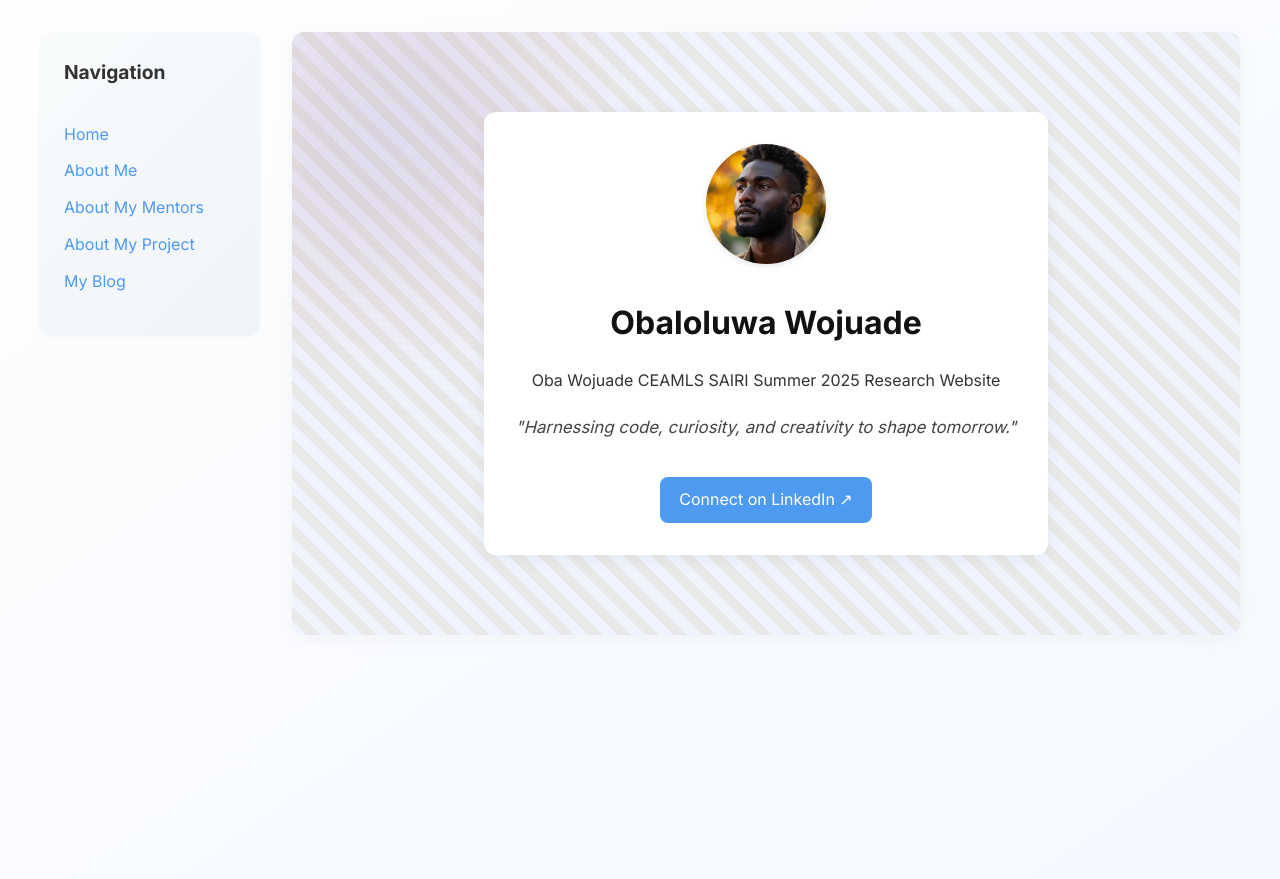
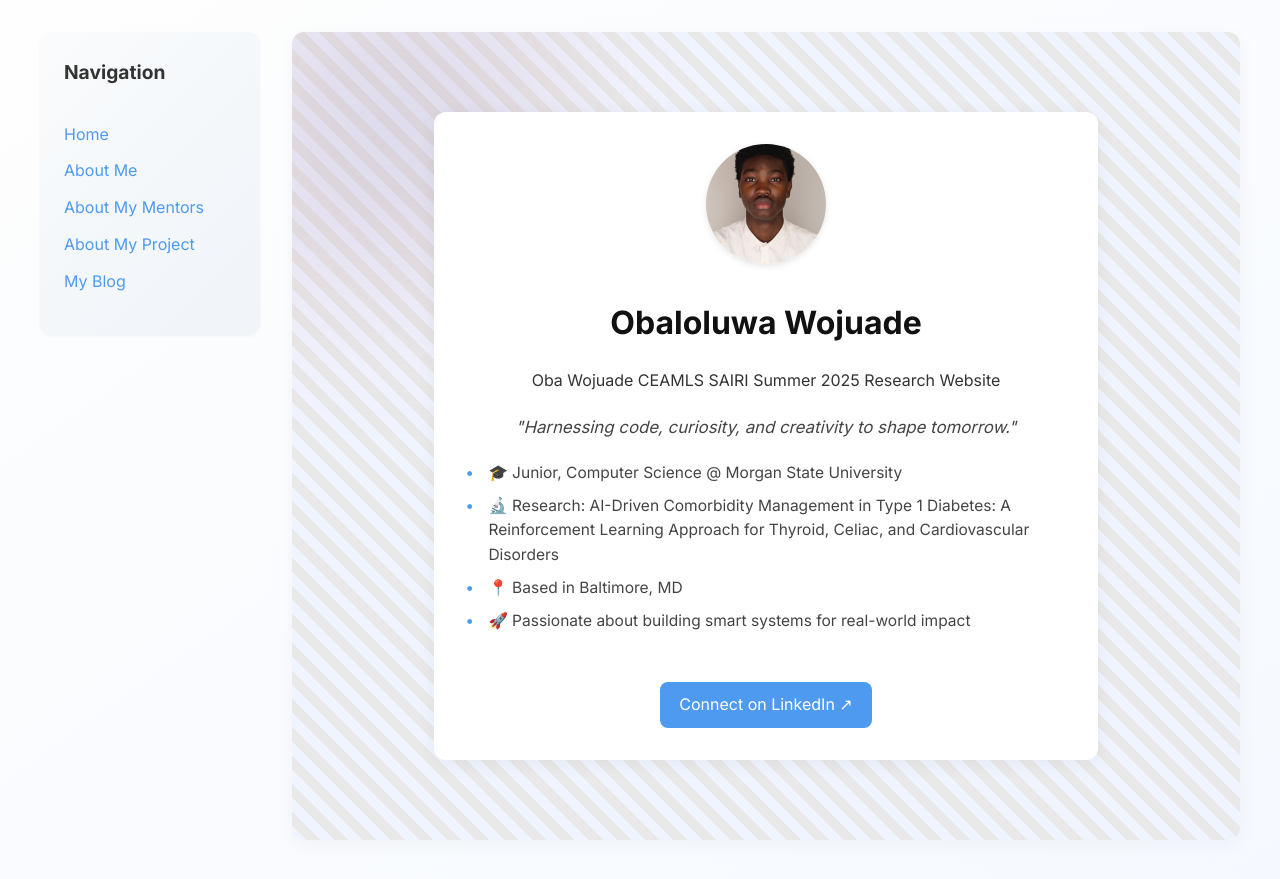
Before and after one commit to obwoj1/obwoj1.github.io, a Jekyll site: the page built from index.md, in a window 1280 px wide. Shown: the top 879 px of the page. Built offline with Jekyll 4.4.1, drawn with Linux system fonts in a browser that asks for light colours.

Commit message:
Update index.md

```diff
--- a/index.md
+++ b/index.md
@@ -5,12 +5,12 @@ description:  Oba Wojuade CEAMLS SAIRI Summer 2025 Research Website
 
 motto: "Harnessing code, curiosity, and creativity to shape tomorrow."
 
-quick facts:
+quick_facts:
   - "🎓 Junior, Computer Science @ Morgan State University"
   - "🔬 Research: AI-Driven Comorbidity Management in Type 1 Diabetes: A Reinforcement Learning Approach for Thyroid, Celiac, and Cardiovascular Disorders"
   - "📍 Based in Baltimore, MD"
   - "🚀 Passionate about building smart systems for real-world impact"
 
 linkedin: https://www.linkedin.com/in/obwoj/
-image: /assets/images/me.jpg
+image: assets/images/oba Headshot.jpg
 ---
```
